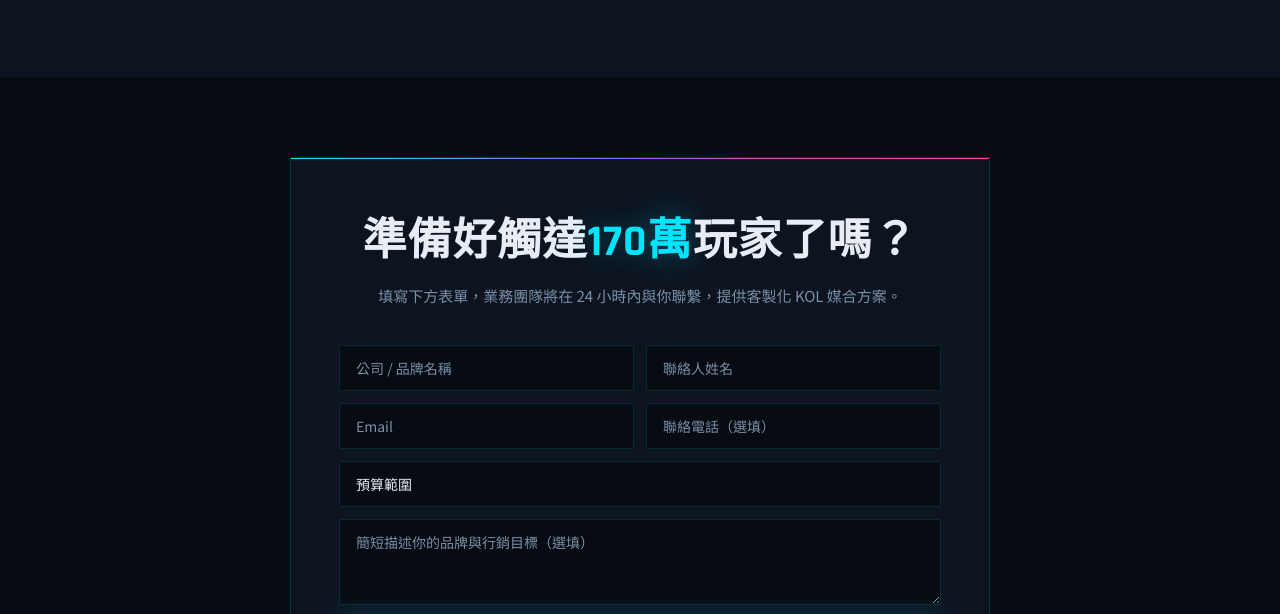
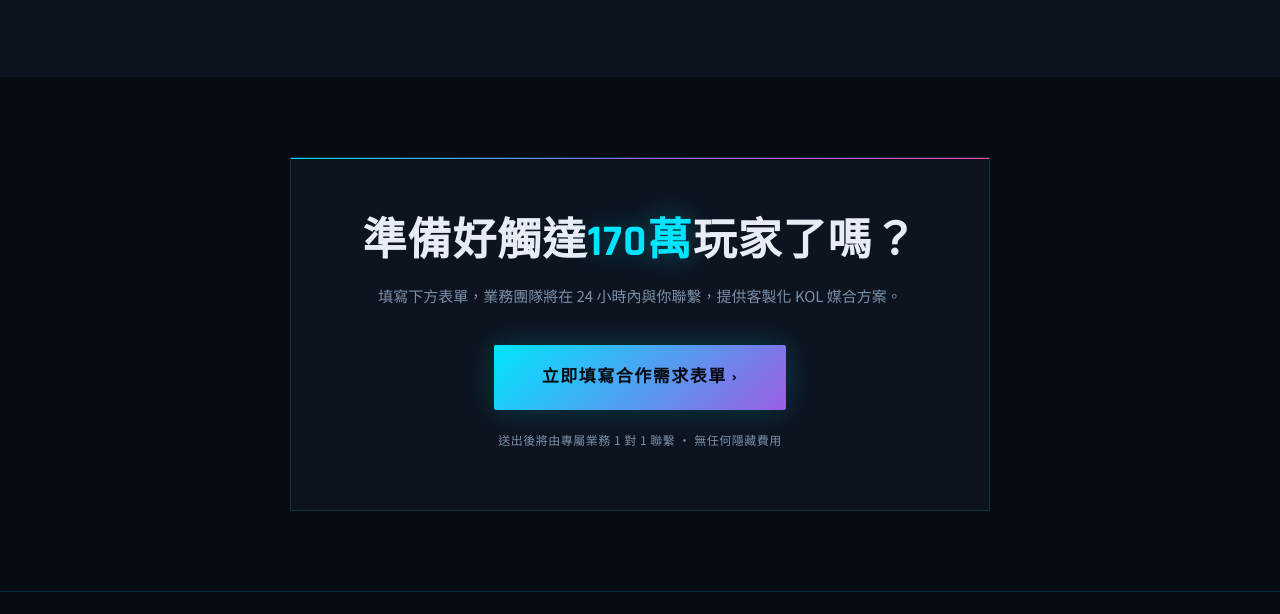
Before and after one commit to Baven1119/playone-stars, a plain HTML site: page index.html in a window 1280 px wide. Shown: the part 5719-6333 px from the top of the page. Drawn offline with Linux system fonts and the light colour scheme.

Commit message:
Update index.html

```diff
--- a/index.html
+++ b/index.html
@@ -460,7 +460,7 @@ footer { position: relative; z-index: 1; background: var(--bg); border-top: 1px
     <div class="case-card fade-in"><div class="case-img"><img src="https://raw.githubusercontent.com/Baven1119/playone-stars/main/曹操不囉唆_遊戲直播3.png" alt="曹操不囉唆"></div><div class="case-label">曹操不囉唆 × 遊戲直播</div></div>
     <div class="case-card fade-in"><div class="case-img"><img src="https://raw.githubusercontent.com/Baven1119/playone-stars/main/曹操不囉唆_遊戲直播4.png" alt="曹操不囉唆"></div><div class="case-label">曹操不囉唆 × 遊戲直播</div></div>
     <div class="case-card fade-in"><div class="case-img"><img src="https://raw.githubusercontent.com/Baven1119/playone-stars/main/曹操不囉唆_遊戲直播5.png" alt="曹操不囉唆"></div><div class="case-label">曹操不囉唆 × 遊戲直播</div></div>
-
+    <div class="case-card fade-in"><div class="case-img"><img src="https://raw.githubusercontent.com/Baven1119/playone-stars/main/%E8%BE%A3%E8%B2%A1%E7%A5%9E%E5%A8%9B%E6%A8%82%E5%9F%8E_KOC%E7%9B%B4%E6%92%AD%E8%B2%BC%E6%96%874.png" alt="辣財神娛樂城"></div><div class="case-label">辣財神娛樂城 × KOC 直播</div></div>
   </div>
   <div class="kol-more fade-in" style="margin-top:40px;">
     <a href="#contact" class="kol-more-text">有合作需求？立即聯繫業務 ›</a>
@@ -565,25 +565,7 @@ footer { position: relative; z-index: 1; background: var(--bg); border-top: 1px
   <div class="cta-box fade-in">
     <h2 class="cta-title">準備好觸達<em>170萬</em>玩家了嗎？</h2>
     <p class="cta-sub">填寫下方表單，業務團隊將在 24 小時內與你聯繫，提供客製化 KOL 媒合方案。</p>
-    <div class="cta-form">
-      <div class="form-row">
-        <input type="text" class="form-input" placeholder="公司 / 品牌名稱">
-        <input type="text" class="form-input" placeholder="聯絡人姓名">
-      </div>
-      <div class="form-row">
-        <input type="email" class="form-input" placeholder="Email">
-        <input type="tel" class="form-input" placeholder="聯絡電話（選填）">
-      </div>
-      <select class="form-input">
-        <option value="" disabled selected>預算範圍</option>
-        <option>NT$5,000–$20,000（入門試水）</option>
-        <option>NT$20,000–$100,000（品牌擴散）</option>
-        <option>NT$100,000 以上（旗艦合作）</option>
-        <option>尚未確定，希望先了解方案</option>
-      </select>
-      <textarea class="form-input" rows="3" placeholder="簡短描述你的品牌與行銷目標（選填）" style="resize:vertical;min-height:80px"></textarea>
-      <button onclick="handleSubmit(event)" class="btn-primary" style="justify-content:center;font-size:16px;padding:16px">送出需求，免費諮詢 ›</button>
-    </div>
+    <a href="https://forms.gle/PTCyb9vtXs9DwW6s8" target="_blank" class="btn-primary" style="display:inline-flex;justify-content:center;font-size:17px;padding:18px 48px;margin-bottom:20px;">立即填寫合作需求表單 ›</a>
     <div class="cta-note">送出後將由專屬業務 1 對 1 聯繫 · 無任何隱藏費用</div>
   </div>
 </section>
```
